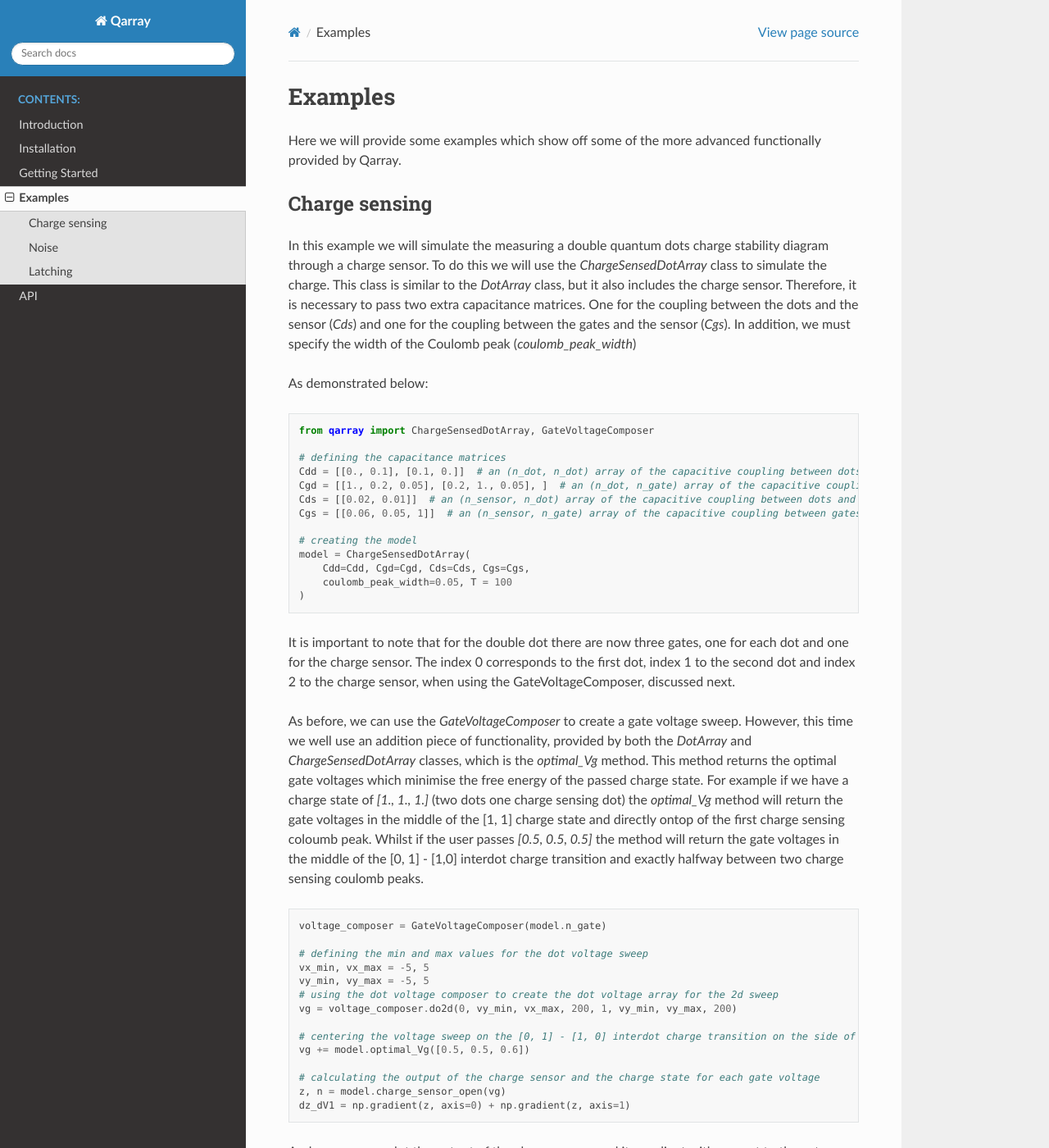
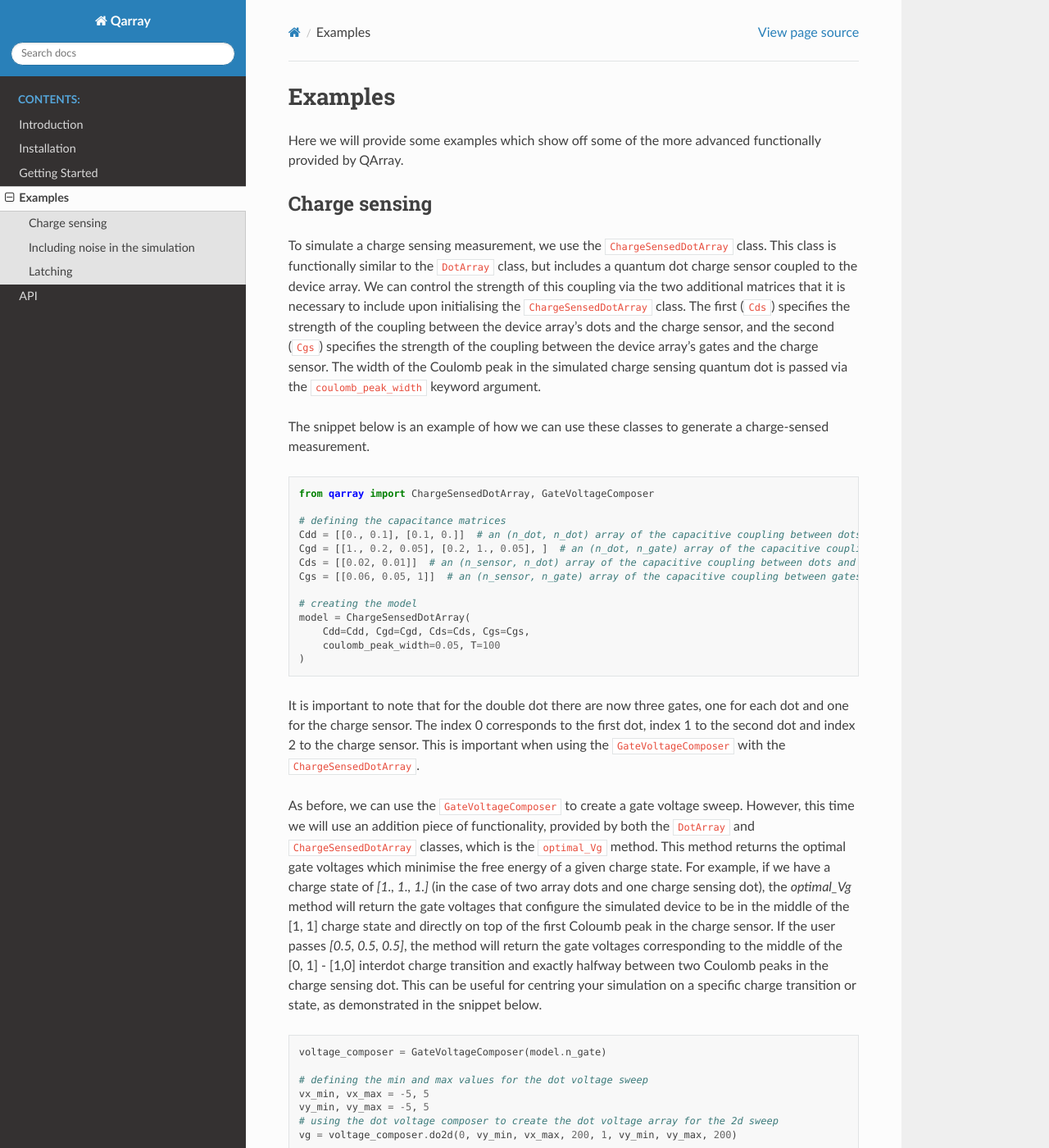
Before and after one commit to b-vanstraaten/qarray, a Sphinx documentation site: the page built from docs/source/examples.rst, in a window 1280 px wide and 1400 px high. Shown: the whole window at 82% size. Built offline with Sphinx 7.4.7 and the Read the Docs theme 2.0.0, drawn with Linux system fonts in a browser that asks for light colours; some of the changed text lies outside the part shown.

Commit message:
joe's merge.

```diff
--- a/docs/source/examples.rst
+++ b/docs/source/examples.rst
@@ -3,20 +3,15 @@ Examples
 ########
 
 Here we will provide some examples which show off some of the more advanced functionally
-provided by Qarray.
+provided by QArray.
 
 +++++++++
 Charge sensing
 +++++++++
 
-In this example we will simulate the measuring a double quantum dots charge stability diagram
-through a charge sensor. To do this we will use the `ChargeSensedDotArray` class to simulate the charge.
-This class is similar to the `DotArray` class, but it also includes the charge sensor. Therefore,
-it is necessary to pass two extra capacitance matrices. One for the coupling between the dots and the sensor (`Cds`)
-and one for the coupling between the gates and the sensor (`Cgs`). In addition, we must specify the
-width of the Coulomb peak (`coulomb_peak_width`)
+To simulate a charge sensing measurement, we use the :code:`ChargeSensedDotArray` class. This class is functionally similar to the :code:`DotArray` class, but includes a quantum dot charge sensor coupled to the device array. We can control the strength of this coupling via the two additional matrices that it is necessary to include upon initialising the :code:`ChargeSensedDotArray` class. The first (:code:`Cds`) specifies the strength  of the coupling between the device array's dots and the charge sensor, and the second (:code:`Cgs`) specifies the strength of the coupling between the device array's gates and the charge sensor. The width of the Coulomb peak in the simulated charge sensing quantum dot is passed via the :code:`coulomb_peak_width` keyword argument.
 
-As demonstrated below:
+The snippet below is an example of how we can use these classes to generate a charge-sensed measurement.
 
 .. code:: python
 
@@ -31,20 +26,18 @@ As demonstrated below:
     # creating the model
     model = ChargeSensedDotArray(
         Cdd=Cdd, Cgd=Cgd, Cds=Cds, Cgs=Cgs,
-        coulomb_peak_width=0.05, T = 100
+        coulomb_peak_width=0.05, T=100
     )
 
 It is important to note that for the double dot there are now three gates,
 one for each dot and one for the charge sensor. The index 0 corresponds to the first dot,
-index 1 to the second dot and index 2 to the charge sensor, when using the GateVoltageComposer, discussed next.
+index 1 to the second dot and index 2 to the charge sensor. This is important when using the :code:`GateVoltageComposer` with the :code:`ChargeSensedDotArray`.
 
-As before, we can use the `GateVoltageComposer` to create a gate voltage sweep. However, this time we well use
-an addition piece of functionality, provided by both the `DotArray` and `ChargeSensedDotArray` classes, which is the
-`optimal_Vg` method. This method returns the optimal gate voltages which minimise the free energy of the passed charge state.
-For example if we have a charge state of `[1., 1., 1.]` (two dots one charge sensing dot) the `optimal_Vg` method will return the gate voltages
-in the middle of the [1, 1] charge state and directly ontop of the first charge sensing coloumb peak. Whilst if the user passes `[0.5, 0.5, 0.5]` the
-method will return the gate voltages in the middle of the [0, 1] - [1,0] interdot charge transition and exactly halfway between two charge sensing
-coulomb peaks.
+As before, we can use the :code:`GateVoltageComposer` to create a gate voltage sweep. However, this time we will use
+an addition piece of functionality, provided by both the :code:`DotArray` and :code:`ChargeSensedDotArray` classes, which is the
+:code:`optimal_Vg` method. This method returns the optimal gate voltages which minimise the free energy of a given charge state.
+For example, if we have a charge state of `[1., 1., 1.]` (in the case of two array dots and one charge sensing dot), the `optimal_Vg` method will return the gate voltages that configure the simulated device to be in the middle of the [1, 1] charge state and directly on top of the first Coloumb peak in the charge sensor. If the user passes `[0.5, 0.5, 0.5]`, the
+method will return the gate voltages corresponding to the middle of the [0, 1] - [1,0] interdot charge transition and exactly halfway between two Coulomb peaks in the charge sensing dot. This can be useful for centring your simulation on a specific charge transition or state, as demonstrated in the snippet below.
 
 .. code:: python
 
@@ -63,7 +56,7 @@ coulomb peaks.
     z, n = model.charge_sensor_open(vg)
     dz_dV1 = np.gradient(z, axis=0) + np.gradient(z, axis=1)
 
-And now we can plot the output of the charge sensor and its gradient with respect to the gate voltages.
+We can plot the output of the charge sensor and its gradient with respect to the gate voltages:
 
 .. code:: python
 
@@ -72,13 +65,13 @@ And now we can plot the output of the charge sensor and its gradient with respec
 
     fig, axes = plt.subplots(1, 2, sharex=True, sharey=True)
 
-    # plotting the charge stability diagram
+    # plotting the charge stability diagram measured via the charge sensor
     axes[0].imshow(z, extent=[vx_min, vx_max, vy_min, vy_max], origin='lower', aspect='auto', cmap = 'hot')
     axes[0].set_xlabel('$Vx$')
     axes[0].set_ylabel('$Vy$')
     axes[0].set_title('$z$')
 
-    # plotting the charge sensor output
+    # plotting the gradient of the charge sensor output
     axes[1].imshow(dz_dV1, extent=[vx_min, vx_max, vy_min, vy_max], origin='lower', aspect='auto', cmap = 'hot')
     axes[1].set_xlabel('$Vx$')
     axes[1].set_ylabel('$Vy$')
@@ -89,20 +82,18 @@ And now we can plot the output of the charge sensor and its gradient with respec
 The output of the code above is shown below:
 |charge_sensing|
 
-Whilst this plot looks closer to what we see experimentally it is still too perfect. Where is the noise?
+Whilst this plot looks closer to what we see experimentally, we are missing noise. If only there were a way to include noise in the simulation!
 
 +++++++++
-Noise
+Including noise in the simulation
 +++++++++
 
-To add noise to the simulation we can import some of noise classes provided by Qarray.
+To add noise to the simulation, we can import some of noise classes provided by QArray. In the example below we demonstrate the use of the :code:`WhiteNoise` and :code:`TelegraphNoise` classes.
 
-In the example below we will demonstrate two of our noise models, `WhiteNoise` and `TelegraphNoise`.
-
-The `WhiteNoise` class adds white noise to the simulation, of a particular amplitude (std).
-The `TelegraphNoise` simulates a charge trap randomly switching near the charge sensor. The probabilities
-of the trap switching between the two states are given by `p01` and `p10`.
-The amplitude of the noise is given by `amplitude`.
+The :code:`WhiteNoise` class adds white noise to the simulation, of a particular amplitude (std).
+The :code:`TelegraphNoise` simulates a charge trap randomly switching near the charge sensor. The probabilities
+of the trap switching between the two states are given by :code:`p01` and :code:`p10`.
+The amplitude of the noise is given by :code:`amplitude`.
 
 In addition, all our noise models overload the `+` operator,
 so we can combine them to create more complex noise models.
@@ -156,20 +147,19 @@ so we can combine them to create more complex noise models.
 Latching
 +++++++++
 
-Within Qarray we provide two latching models, `LatchingModel` and `PSBLatchingModel`. The `LatchingModel` simulates latching on the transitions to the leads and inter-dot transitions,
-due to slow tunnel rates. The `PSBLatchingModel` simulates latching only when the moving from (1, 1) to (0, 2) as indicative of PSB.
-So there is directionality based on which direction the transition is crossed.
-In the below we will demonstrate the use of the `LatchingModel` with the `ChargeSensedDotArray` class.
+Within QArray we provide two latching models: :code:`LatchingModel` and :code:`PSBLatchingModel`. The :code:`LatchingModel` simulates latching on the transitions to the leads and inter-dot transitions, caused in reality by slow tunnel rates. The :code:`PSBLatchingModel` simulates latching only when the moving from (1, 1) to (0, 2) as indicative of Pauli spin blockade.
+As in the real world, there is a polarity to this latching, based on the direction in the transition is crossed.
+In this section, we demonstrate the use of the :code:`LatchingModel` with the :code:`ChargeSensedDotArray` class.
 
-Firstly we do the necessary imports, define the capacitance matrices.
-Then we define the latching model and the charge sensed dot array model. The latching model class
+To begin, we import the necessary elements and define the capacitance matrices.
+We then define the latching model and the charge sensed dot array model. The latching model class
 takes three arguments:
 
-- The number of dots.
+- The number of dots in the device array.
 
-- A vector, p_leads, encoding information about the tunnel rate to the leads. Such that if the (N, M) -> (N + 1, M) charge transition is crossed p_leads[0] is the probability that the dot's charge configuration will change from (N, M) to (N + 1, M) in the next pixel of the charge stability diagram. In our case we set both proboabilities to 0.25.
+- A vector, :code:`p_leads`, encoding information about the tunnel rate to the leads. The elements are such that if the voltage configuration crosses the (N, M) -> (N + 1, M) charge transition, :code:`p_leads[0]` is the probability that the dot's charge configuration will change from (N, M) to (N + 1, M) in the next pixel of the charge stability diagram. In our case we set both probabilities to `0.25`.
 
-- A matrix, p_inter, encoding information about the tunnel rate between dots. Such that if the (N, M) -> (N - 1, M + 1) charge transition is crossed p_inter[0][1] is the probability that the dot's charge configuration will change from (N, M) to (N - 1, M + 1) in the next pixel of the charge stability diagram. As such the digaonal elements of the matrix are not used. In our case we set the off diagonals to 1, meaning no latching will occur on the interdot transition. The code to do this is shown below:
+- A matrix, :code:`p_inter`, encoding information about the tunnel rates between dots. These elements are such that if the (N, M) -> (N - 1, M + 1) charge transition is crossed, :code:`p_inter[0][1]` is the probability that the dot's charge configuration will change from (N, M) to (N - 1, M + 1) in the next pixel of the charge stability diagram. Note that the unlatched case, the probability of this transition is `1`. The diagonal elements of the matrix are not used. In the example below we set the off-diagonals to 1, meaning no latching will occur on the inter-dot transition.
 
 
 .. code:: python
@@ -197,13 +187,6 @@ takes three arguments:
         ]
     )
 
-    # # a latching model which simulates latching only when the moving from (1, 1) to (0, 2) as indicative of PSB
-    # latching_model = PSBLatchingModel(
-    #     n_dots=2,
-    #     p_psb=0.2
-    #     # probability of the a charge transition from (1, 1) to (0, 2) when the (0, 2) is lower in energy per pixel
-    # )
-
     # creating the model
     model = ChargeSensedDotArray(
         Cdd=Cdd, Cgd=Cgd, Cds=Cds, Cgs=Cgs,
@@ -214,11 +197,17 @@ takes three arguments:
         latching_model=latching_model,
     )
 
-Included by commented out is the code to use the `PSBLatchingModel` instead. THis model only has one parameter, the probability of latching
-when moving from (1, 1) to (0, 2) as indicative of PSB.
+Alternatively, we can use the Pauli spin blockade latching model via :code:`PSBLatchingModel`. This model only has one parameter, which is the probability of latching when moving from the (1, 1) to (0, 2) charge states as indicative of PSB.
 
-We then use the `GateVoltageComposer` to create a gate voltage sweep and the `optimal_Vg` method to find the optimal gate voltages.
-in the same way as before. We plot the output of the charge sensor, which is shown below.
+.. code:: python
+
+    # a latching model which simulates latching only when the moving from (1, 1) to (0, 2) as indicative of PSB
+    latching_model = PSBLatchingModel(
+        n_dots=2,
+        p_psb=0.2
+    )
+
+With our array and latching models defined, we use the :code:`GateVoltageComposer` to create a gate voltage sweep and the :code:`optimal_Vg` method to find the optimal gate voltages in the same way as before. We plot the output of the charge sensor, shown below.
 
 .. code:: python
 
--- a/docs/source/index.rst
+++ b/docs/source/index.rst
@@ -1,6 +1,9 @@
-Qarray documentation
+QArray documentation
 ==================================
 
+Welcome to the QArray documentation! QArray is an open-source software package designed to accelerate the simulation of charge stability diagrams for large quantum dot arrays using the constant capacitance model. We have leveraged the capabilities of GPU acceleration through JAX and parallel computation via Rust, allowing you to compute the charge state of quantum dot arrays significantly faster than existing implementations.
+
+For the accompanying paper, see `ArXiv <https://arxiv.org/pdf/2404.04994>`_.
 
 .. toctree::
    :maxdepth: 2
```
Also changed, not shown: docs/source/getting_started.rst (+25 -25 lines), docs/source/installation.rst (+13 -13 lines), docs/source/introduction.rst (+11 -13 lines).
